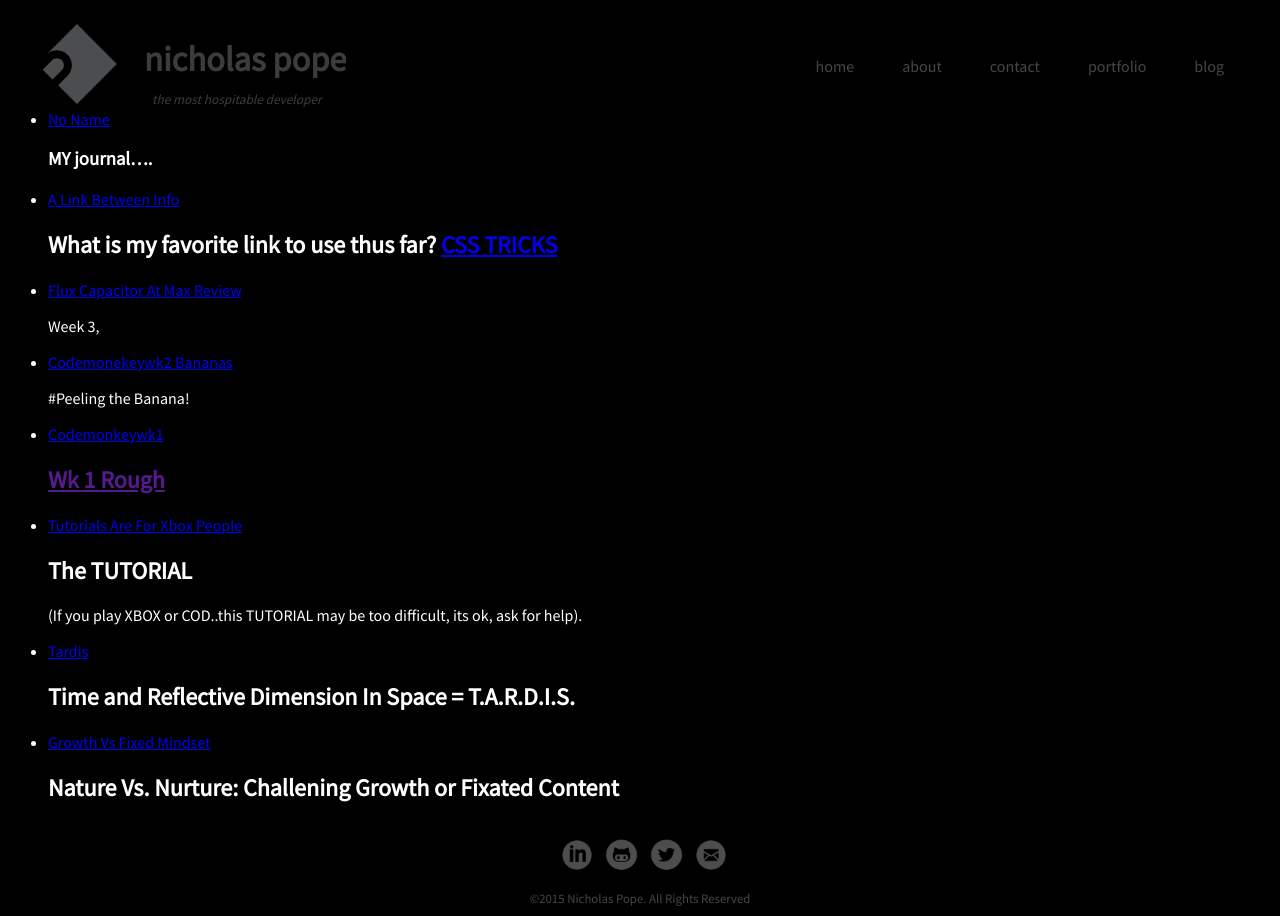
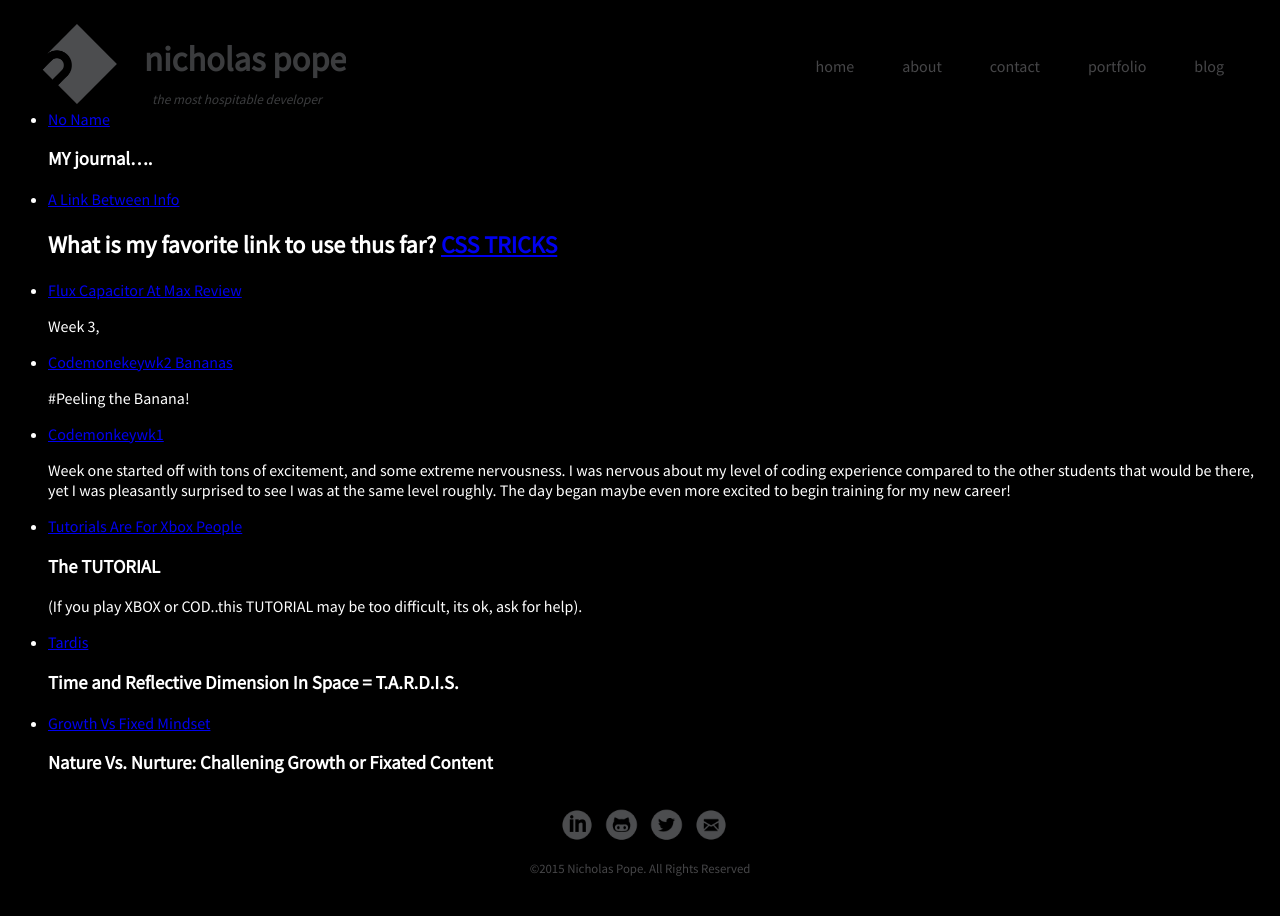
Before and after one commit to pope410211/pope410211.github.io, a Jekyll site: the page built from assets/pages/blog.html, in a window 1280 px wide. Built offline with Jekyll 4.4.1, drawn with Linux system fonts in a browser that asks for light colours; nearby versions of some CDN libraries; Markdown is read by kramdown in place of the engine named in the settings; comment, search, counter and statistics services are not loaded.

Commit message:
working on blog

```diff
--- a/_posts/2015-05-08-CodeMonkeyWK1.md
+++ b/_posts/2015-05-08-CodeMonkeyWK1.md
@@ -4,7 +4,7 @@ layout: post
 author: Nick Pope
 ---
 
-# [Wk 1 Rough]()
+
 
 Week one started off with tons of excitement, and some extreme nervousness.
 I was nervous about my level of coding experience compared to the other
--- a/_sass/_base.scss
+++ b/_sass/_base.scss
@@ -1,7 +1,7 @@
 body {
 background-color: black;
 color: white;
-font-family: "Source Sans Pro";
+font-family: $fontfam;
 min-height: 100vh;
 
 #splash {
--- /dev/null
+++ b/_sass/blog.scss
@@ -0,0 +1,9 @@
+.blog1 {
+
+
+
+
+
+
+
+}//end blog1
--- a/assets/pages/blog.html
+++ b/assets/pages/blog.html
@@ -4,12 +4,13 @@ title: Blog
 permalink: /blog/
 ---
 
-
+<section class="blog1">
 <ul>
   {% for post in site.posts %}
     <li>
       <a href="{{ post.url }}">{{ post.title }}</a>
-      {{ post.excerpt }}
+      <p class="excerpt">{{ post.excerpt }}</p>
     </li>
   {% endfor %}
 </ul>
+</section>
--- a/css/main.scss
+++ b/css/main.scss
@@ -8,17 +8,13 @@
 
 $mobile: 30em;
 $grey: #464648;
+$white: #fff;
+$fontfam: 'Source Sans Pro';
 
-
-
-
-
-
-//
-// // Import partials from `sass_dir` (defaults to `_sass`)
+// Import partials from `sass_dir` (defaults to `_sass`)
 @import
         "base",
-        // "layout",
+        "blog",
         "header-footer",
         "contact",
         "port"
```
Also changed, not shown: other parts of _posts/2015-05-08-CodeMonkeyWK1.md (+1 -1 lines), _sass/_layout.scss (deleted), 3 other files.
